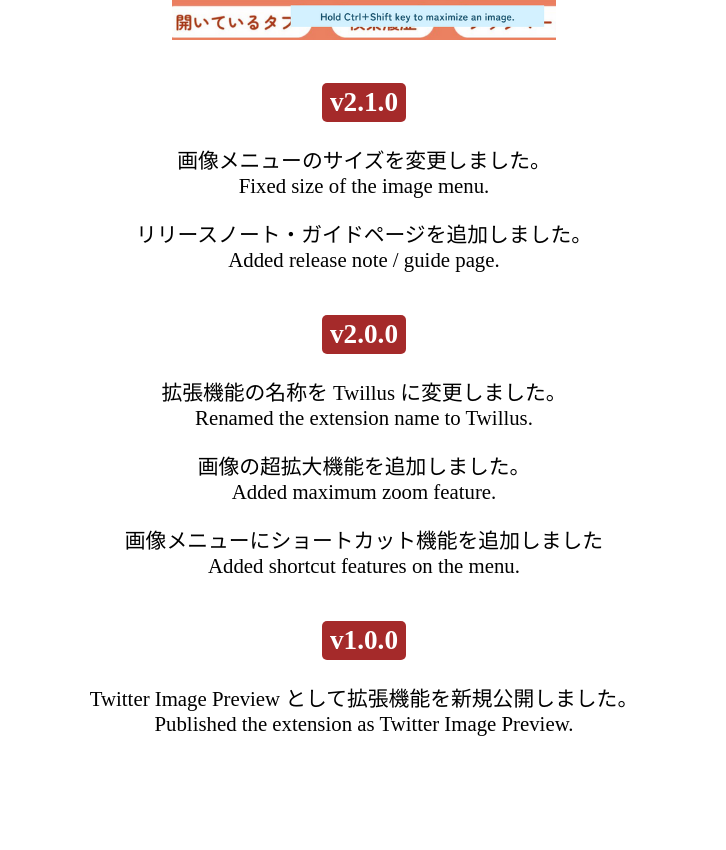
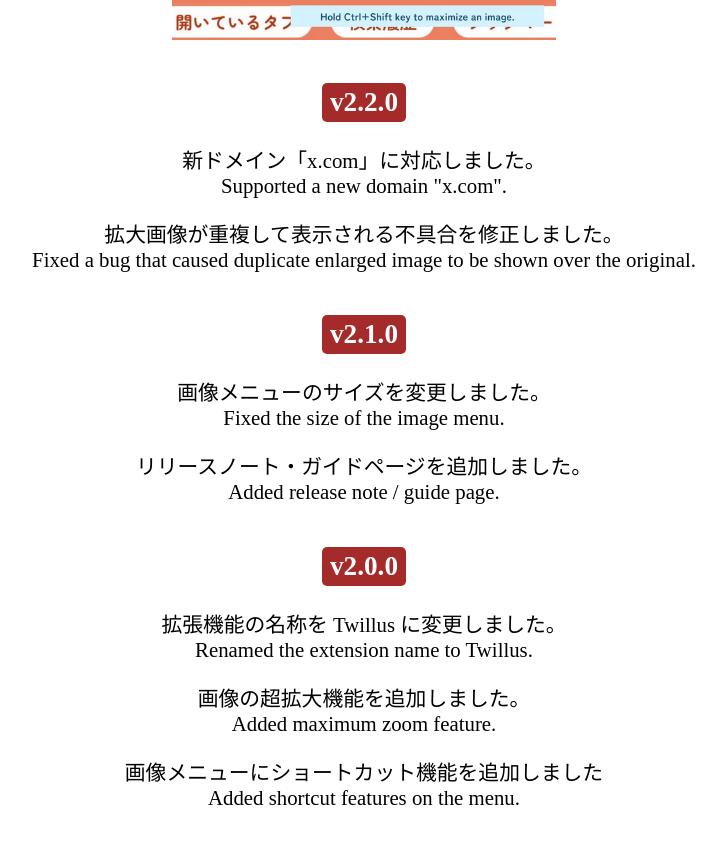
Before and after one commit to Garnet3106/twitter-image-preview, a browser extension: page pages/release_notes.html in a window 1280 px wide. Shown: the part 941-1791 px from the top of the page, without its empty margins (276-1002 px from the left). Before the commit the page ends 1697 px from the top, so only its background shows below. Drawn offline with Linux system fonts and the light colour scheme.

Commit message:
Update version to v2.2.0

```diff
--- a/pages/release_notes.html
+++ b/pages/release_notes.html
@@ -13,11 +13,22 @@
     <img src="./img/guide_1.png">
     <img src="./img/guide_2.png">
     <img src="./img/guide_3.png">
+    <h2>v2.2.0</h2>
+    <div class="text">
+      新ドメイン「x.com」に対応しました。
+      <br>
+      Supported a new domain "x.com".
+    </div>
+    <div class="text">
+      拡大画像が重複して表示される不具合を修正しました。
+      <br>
+      Fixed a bug that caused duplicate enlarged image to be shown over the original.
+    </div>
     <h2>v2.1.0</h2>
     <div class="text">
       画像メニューのサイズを変更しました。
       <br>
-      Fixed size of the image menu.
+      Fixed the size of the image menu.
     </div>
     <div class="text">
       リリースノート・ガイドページを追加しました。
```
Also changed, not shown: manifest.json, 1 other file.
